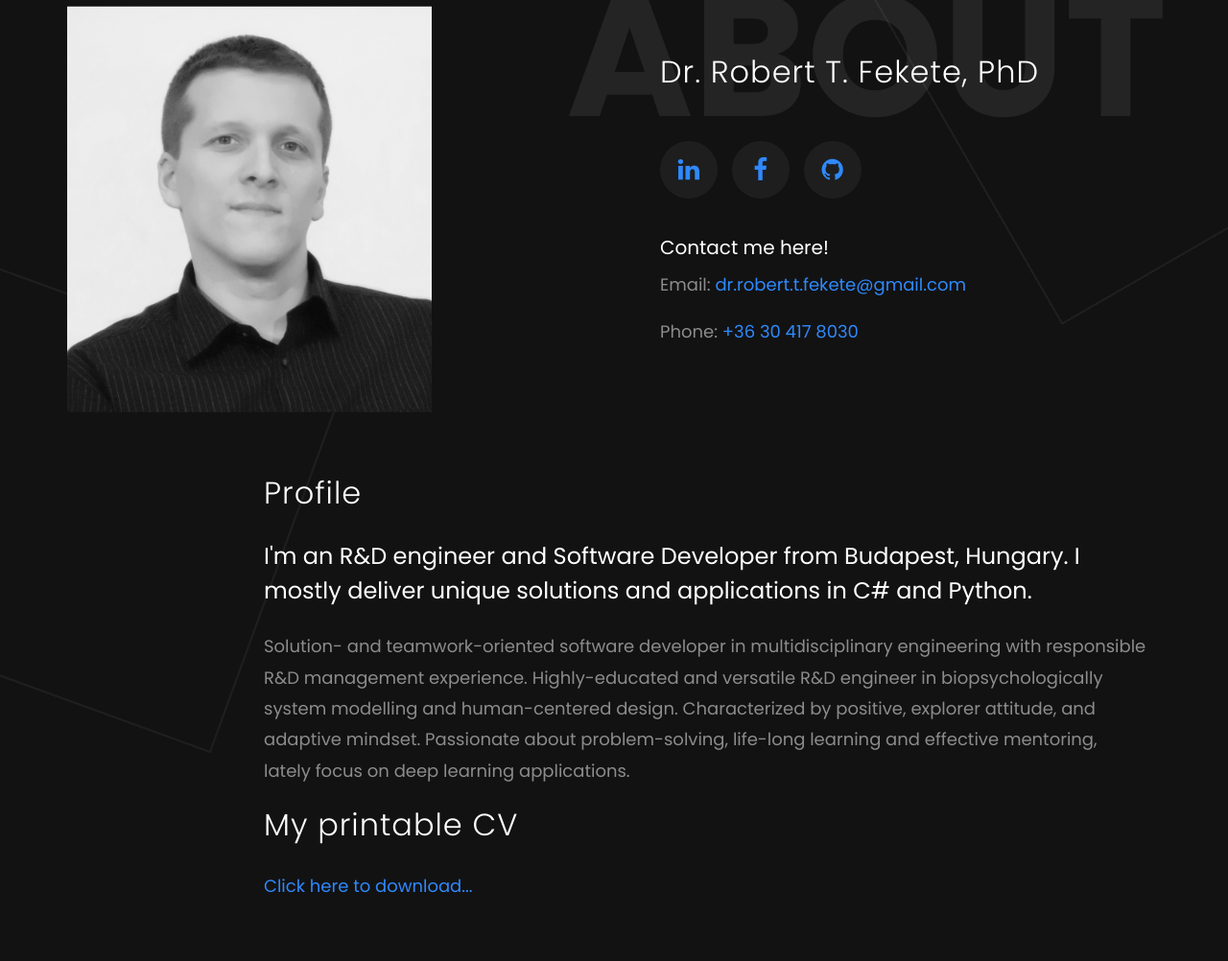
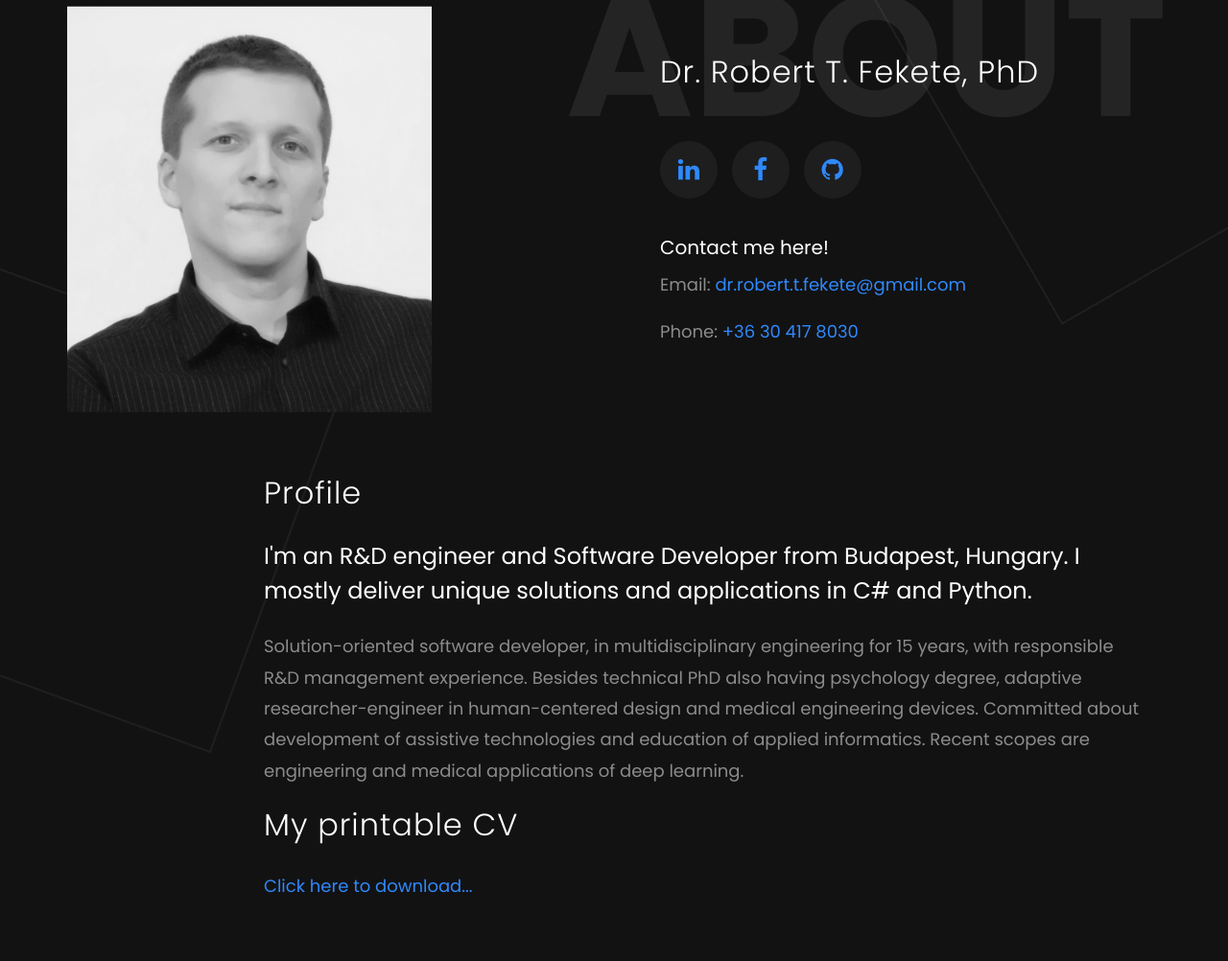
Before and after one commit to dr-robert-t-fekete/dr-robert-t-fekete.github.io, a plain HTML site: page about.html in a window 1280 px wide. Shown: the part 171-1173 px from the top of the page at 96% size. Drawn offline with Linux system fonts and the light colour scheme; some packages are replaced by stand-ins of ours; no server answers; files whose address does not match are found by name.

Commit message:
Update about.html

```diff
--- a/about.html
+++ b/about.html
@@ -93,11 +93,7 @@
                 <p></p>
                 <h2 class="mb-4">Profile</h2>
 	          		<h4 class="mb-4">I'm an R&D engineer and Software Developer from Budapest, Hungary. I mostly deliver unique solutions and applications in C# and Python.</h4>
-                <p>Solution- and teamwork-oriented software developer in multidisciplinary engineering with
-                  responsible R&D management experience. Highly-educated and versatile R&D engineer in biopsychologically
-                  system modelling and human-centered design. Characterized by positive,
-                  explorer attitude, and adaptive mindset. Passionate about problem-solving, life-long learning
-                  and effective mentoring, lately focus on deep learning applications.</p>
+                <p>Solution-oriented software developer, in multidisciplinary engineering for 15 years, with responsible R&D management experience. Besides technical PhD also having psychology degree, adaptive researcher-engineer in human-centered design and medical engineering devices. Committed about development of assistive technologies and education of applied informatics. Recent scopes are engineering and medical applications of deep learning.</p>
                 <!--<div class="row my-5">
 		          		<div class="col-md-6">
 		          			<p><strong>Name:</strong> <span>Dr. FEKETE Róbert Tamás</span></p>
```
